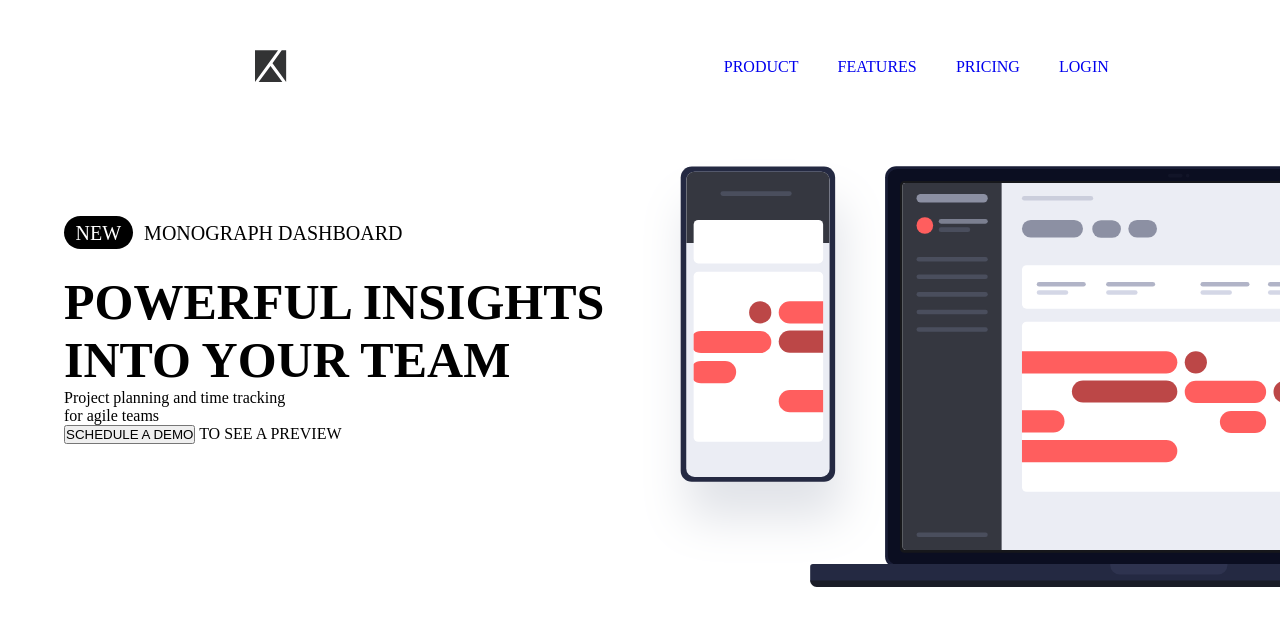
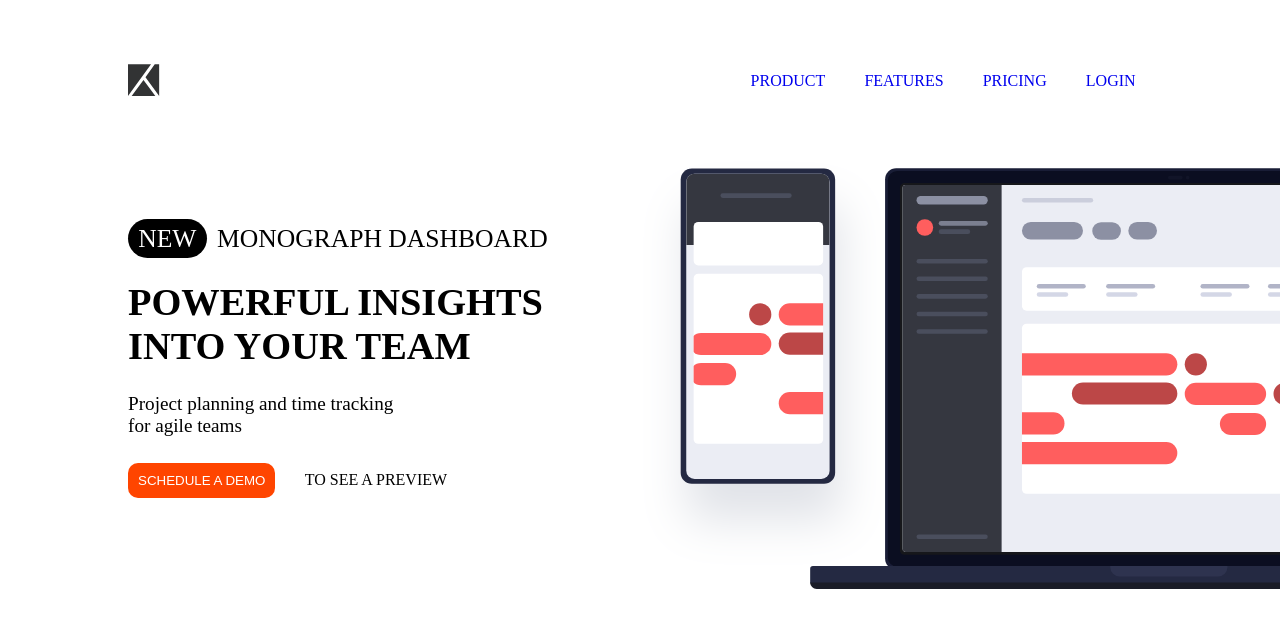
Before and after one commit to NikhilBagal/project-tracking-intro-component-master, a plain HTML site: page index.html in a window 1280 px wide. Drawn offline with nearby package versions, Linux system fonts and the light colour scheme.

Commit message:
desktop layout ready

```diff
--- a/index.html
+++ b/index.html
@@ -34,12 +34,10 @@
           <p class="punchline">POWERFUL INSIGHTS</p>
           <p class="punchline">INTO YOUR TEAM</p>
           <P class="tagline">Project planning and time tracking <br>for agile teams</P>
+          <div class="buttons">
             <button id="schedule-button">SCHEDULE A DEMO</button>
             <span>TO SEE A PREVIEW</span>
           </div>
-     <!-- <div class="buttons-sec">
-        <button id="schedule-button">SCHEDULE A DEMO</button>
-        <span>TO SEE A PREVIEW</span>-->
         </div>
     </div>
   </div>
--- a/style.css
+++ b/style.css
@@ -5,9 +5,9 @@
 nav {
     display: flex;
     width: 80%;
-    margin: auto 10%;
-    justify-content: space-around;
-    padding: 50px;
+    margin: 5% 10%;
+    justify-content: space-between;
+
 }
 nav .logo {
     width: 30%;
@@ -53,7 +53,7 @@ nav ul li a:hover {
     grid-area: text-content;
    /* text-align: center;*/
     padding-top: 10%;
-    padding-left: 10%;
+    padding-left: 20%;
 }
 #new-text {
     padding: 1% 2%;
@@ -64,10 +64,27 @@ nav ul li a:hover {
 }
 .headline {
     margin-bottom: 5%;
-    font-size: 20px;
+    font-size: 2vw;
 }
 .punchline {
-
-    font-size: 50px;
+    font-size: 3vw;
     font-weight: bolder;
 }
+.tagline {
+    margin-top: 5%;
+    font-size: 1.5vw;
+}
+.buttons {
+    margin-top: 5%;
+
+}
+.buttons #schedule-button {
+    margin-right: 5%;
+    padding: 10px;
+    border: none;
+    border-radius: 10px;
+    outline: none;
+    background-color: orangered;
+    color: #fff;
+    cursor: pointer;
+}
```
Lines whose indentation alone changed are shown as unchanged.
